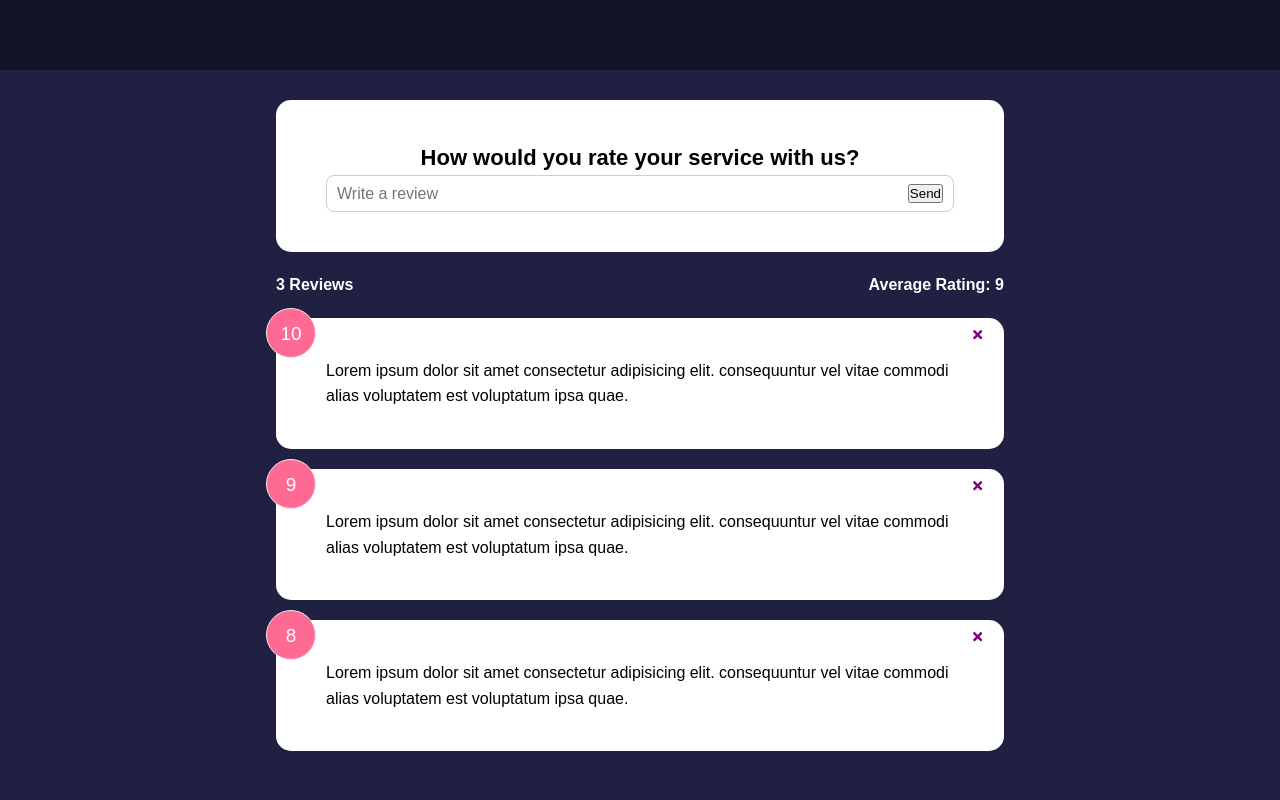
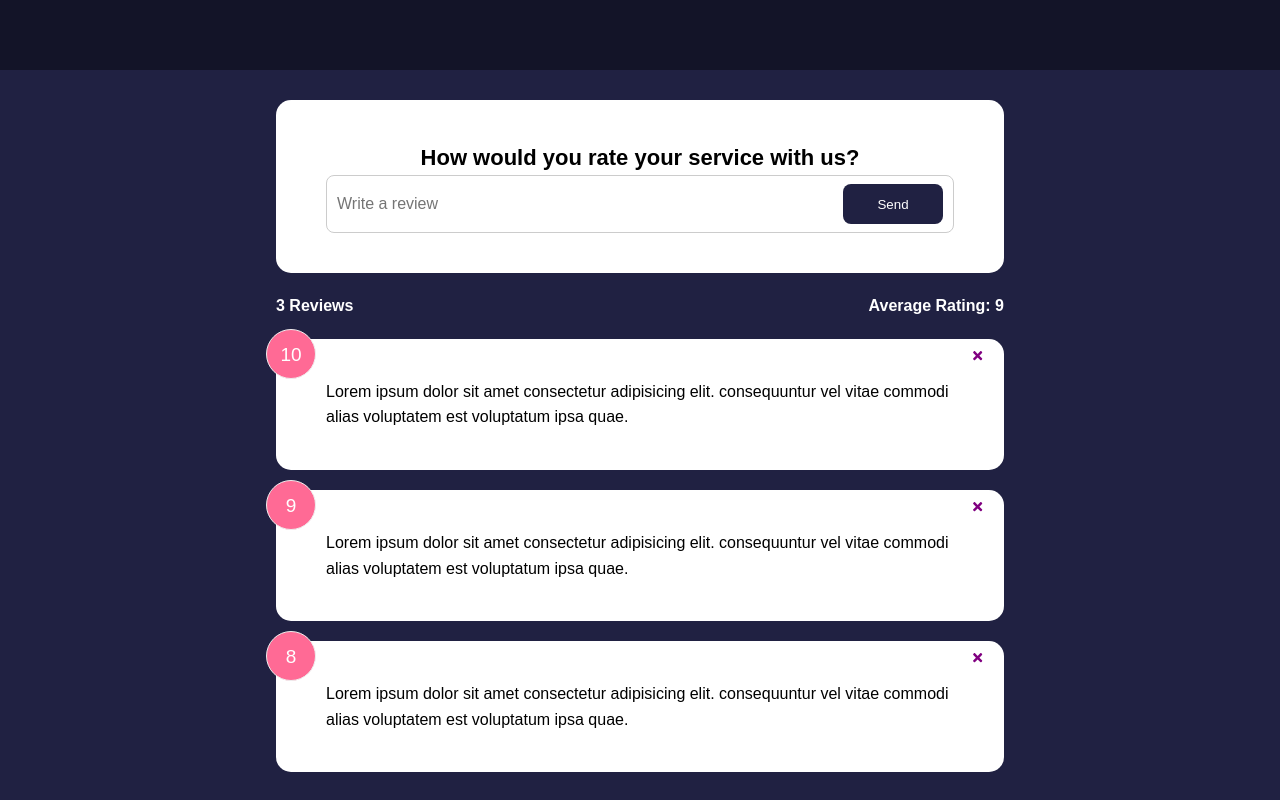
Before and after one commit to alexalikhani95/Feedback-App, a React (Create React App) app: page / in a window 1280 px wide. Built offline with nearby package versions, Linux system fonts and the light colour scheme.

Commit message:
Creating Button component and using it within the feedback form

```diff
--- a/src/components/FeedbackForm.jsx
+++ b/src/components/FeedbackForm.jsx
@@ -1,5 +1,7 @@
 import React, { useState } from "react";
+import Button from "./shared/Button";
 import Card from "./shared/Card";
+
 
 const FeedbackForm = () => {
   const [text, setText] = useState("");
@@ -15,7 +17,7 @@
         {/* // To do - rating select component */}
         <div className="input-group">
           <input type="text" placeholder="Write a review" onChange={handleTextChange} value={text}/>
-          <button type="submit">Send</button>
+          <Button type="submit">Send</Button>
         </div>
       </form>
     </Card>
--- /dev/null
+++ b/src/components/shared/Button.jsx
@@ -0,0 +1,25 @@
+import React from "react";
+import PropTypes from "prop-types";
+
+const Button = ({ children, version, type, isDisabled }) => {
+  return (
+    <button type={type} disabled={isDisabled} className={`btn btn-${version}`}>
+      {children}
+    </button>
+  );
+};
+
+Button.defaultProps = {
+  version: "primary",
+  type: "button",
+  isDisabled: false,
+};
+
+Button.propTypes = {
+  children: PropTypes.node.isRequired,
+  version: PropTypes.string,
+  type: PropTypes.string,
+  isDisabled: PropTypes.bool,
+};
+
+export default Button;
```
